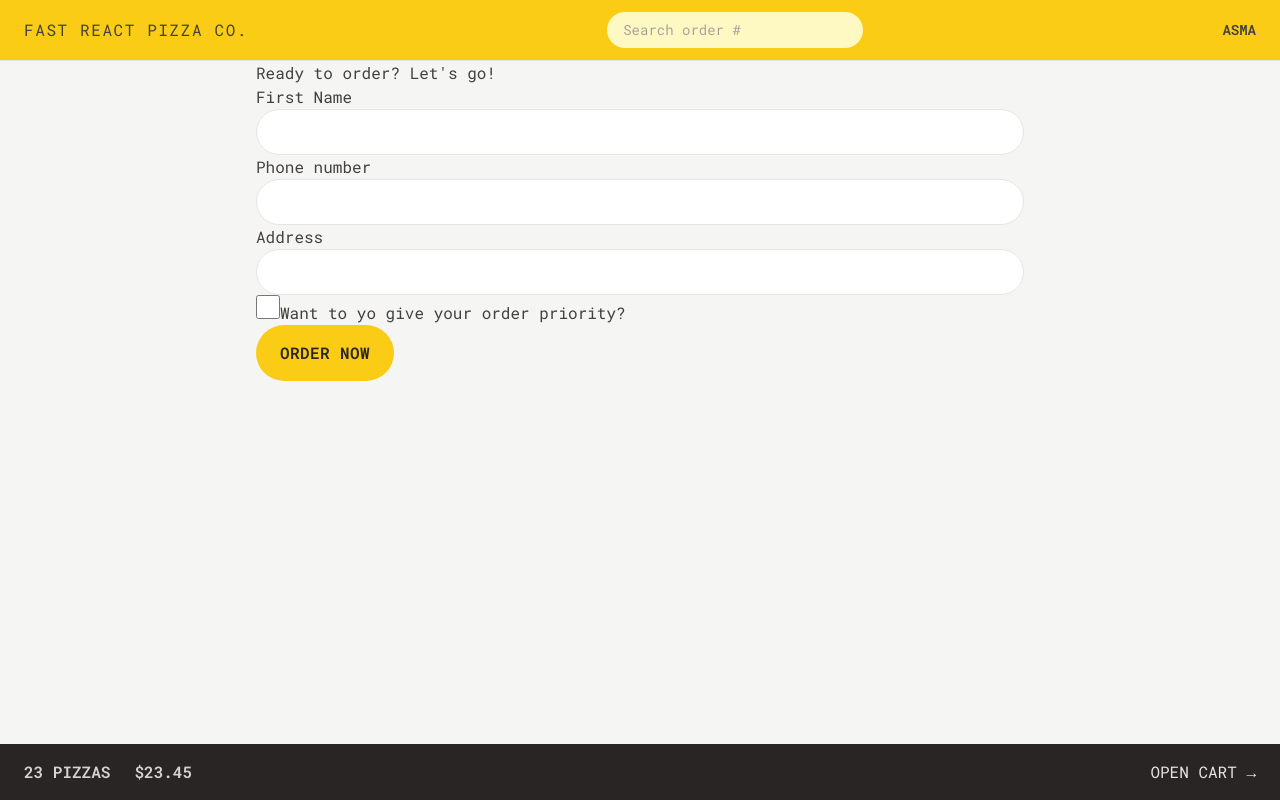
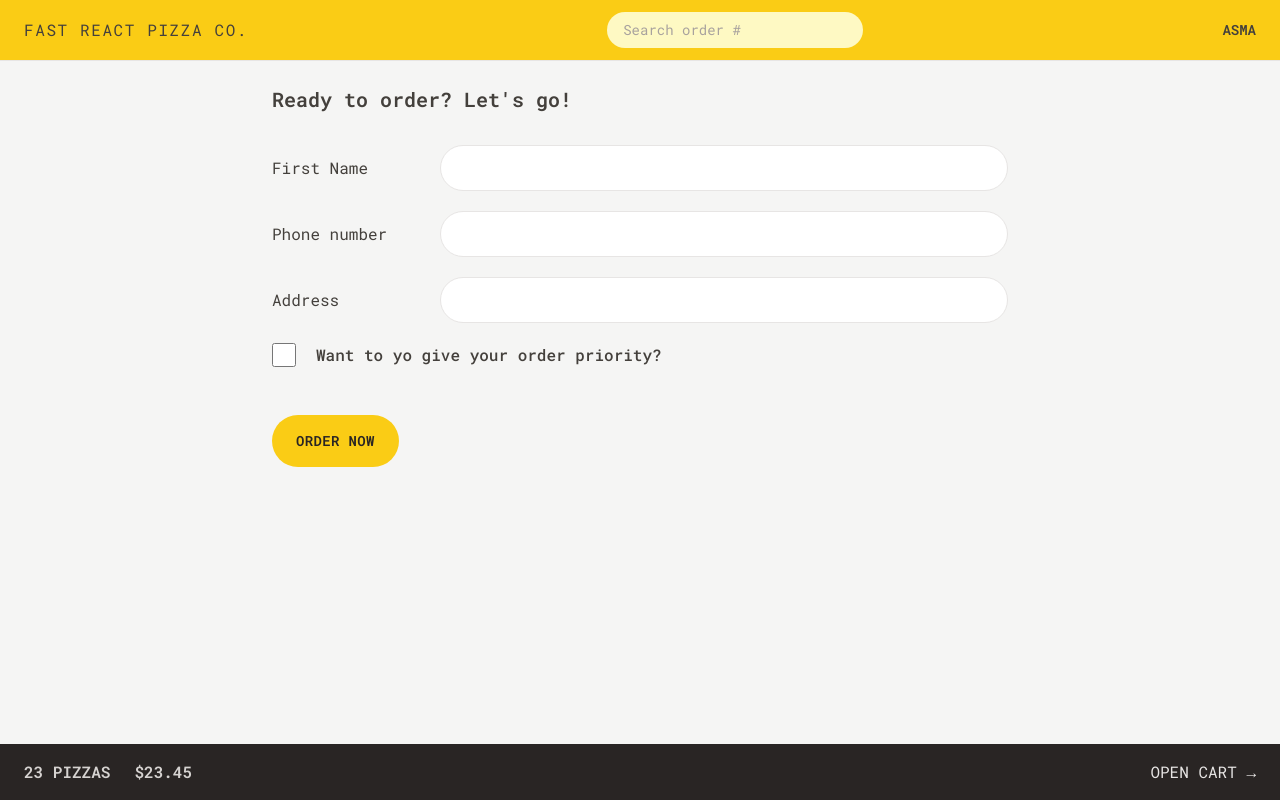
Before and after one commit to asma-gaini/fast-react-pizza, a React (Vite) app: page /order/new in a window 1280 px wide. Built offline with nearby package versions, Linux system fonts and the light colour scheme.

Commit message:
styling create order with tailwind

```diff
--- a/src/features/order/CreateOrder.jsx
+++ b/src/features/order/CreateOrder.jsx
@@ -48,8 +48,8 @@
   const cart = fakeCart;
 
   return (
-    <div>
-      <h2>Ready to order? Let's go!</h2>
+    <div className="px-4 py-6">
+      <h2 className="mb-8 text-xl font-semibold">Ready to order? Let's go!</h2>
 
       {/* bara ersal in form miyaym az noe form tu roter estefade mikonim(Form) yani dg az submit o handler estefade nakardim
       hata bara input haye form state niyaz nist, va method ru moshakhas mikonim
@@ -64,27 +64,36 @@
 
       {/* <Form method="POST" action="/order/new"> */}
       <Form method="POST">
-        <div>
-          <label>First Name</label>
-          <input className="input" type="text" name="customer" required />
+        <div className="mb-5 flex flex-col gap-2 sm:flex-row sm:items-center">
+          <label className="sm:basis-40">First Name</label>
+          <input className="input grow" type="text" name="customer" required />
         </div>
 
-        <div>
-          <label>Phone number</label>
-          <div>
-            <input className="input" type="tel" name="phone" required />
-          </div>
-          {formErrors?.phone && <p>{formErrors.phone}</p>}
-        </div>
-
-        <div>
-          <label>Address</label>
-          <div>
-            <input className="input" type="text" name="address" required />
+        <div className="mb-5 flex flex-col gap-2 sm:flex-row sm:items-center">
+          <label className="sm:basis-40">Phone number</label>
+          <div className="grow">
+            <input className="input w-full" type="tel" name="phone" required />
+            {formErrors?.phone && (
+              <p className="mt-2 rounded-md bg-red-100 p-2 text-xs text-red-700">
+                {formErrors.phone}
+              </p>
+            )}
           </div>
         </div>
 
-        <div>
+        <div className="mb-5 flex flex-col gap-2 sm:flex-row sm:items-center">
+          <label className="sm:basis-40">Address</label>
+          <div className="grow">
+            <input
+              className="input w-full"
+              type="text"
+              name="address"
+              required
+            />
+          </div>
+        </div>
+
+        <div className="mb-12 flex items-center gap-5">
           <input
             className="h-6 w-6 accent-yellow-400 focus:outline-none focus:ring focus:ring-yellow-400 focus:ring-offset-2"
             type="checkbox"
@@ -93,7 +102,9 @@
             // value={withPriority}
             // onChange={(e) => setWithPriority(e.target.checked)}
           />
-          <label htmlFor="priority">Want to yo give your order priority?</label>
+          <label htmlFor="priority" className="font-medium">
+            Want to yo give your order priority?
+          </label>
         </div>
 
         <div>
--- a/src/index.css
+++ b/src/index.css
@@ -4,7 +4,7 @@
 
 @layer components {
   .input {
-    @apply w-full rounded-full border border-stone-200 px-4 py-2 text-sm transition-all duration-300 placeholder:text-stone-400 focus:outline-none focus:ring focus:ring-yellow-400 md:px-6 md:py-3;
+    @apply rounded-full border border-stone-200 px-4 py-2 text-sm transition-all duration-300 placeholder:text-stone-400 focus:outline-none focus:ring focus:ring-yellow-400 md:px-6 md:py-3;
   }
 
   /* https://dev.to/afif/i-made-100-css-loaders-for-your-next-project-4eje */
--- a/src/ui/Button.jsx
+++ b/src/ui/Button.jsx
@@ -3,13 +3,13 @@
 function Button({ children, disabled, to, type }) {
   //on vijegi ha va css hayi k mikhaym sabet bemone
   const base =
-    'inline-block rounded-full bg-yellow-400 font-semibold uppercase tracking-wide text-stone-800 transition-colors duration-300 hover:bg-yellow-300 focus:bg-yellow-300 focus:outline-none focus:ring focus:ring-yellow-300 focus:ring-offset-2 disabled:cursor-not-allowed';
+    'inline-block text-sm rounded-full bg-yellow-400 font-semibold uppercase tracking-wide text-stone-800 transition-colors duration-300 hover:bg-yellow-300 focus:bg-yellow-300 focus:outline-none focus:ring focus:ring-yellow-300 focus:ring-offset-2 disabled:cursor-not-allowed';
 
   const styles = {
     primary: base + 'px-4 py-3 md:px-6 md:py-4',
     small: base + 'px-4 py-2 md:px-5 md:py-2.5 text-xs',
     secondary:
-      'inline-block rounded-full px-4 py-2.5 md:px-6 md:py-3.5 border-2 border-stone-300 font-semibold uppercase tracking-wide text-stone-400 transition-colors duration-300 hover:bg-stone-300 hover:text-stone-800 focus:text-stone-800 focus:bg-stone-300 focus:outline-none focus:ring focus:ring-stone-200 focus:ring-offset-2 disabled:cursor-not-allowed',
+      'inline-block text-sm rounded-full px-4 py-2.5 md:px-6 md:py-3.5 border-2 border-stone-300 font-semibold uppercase tracking-wide text-stone-400 transition-colors duration-300 hover:bg-stone-300 hover:text-stone-800 focus:text-stone-800 focus:bg-stone-300 focus:outline-none focus:ring focus:ring-stone-200 focus:ring-offset-2 disabled:cursor-not-allowed',
   };
 
   if (to)
```
